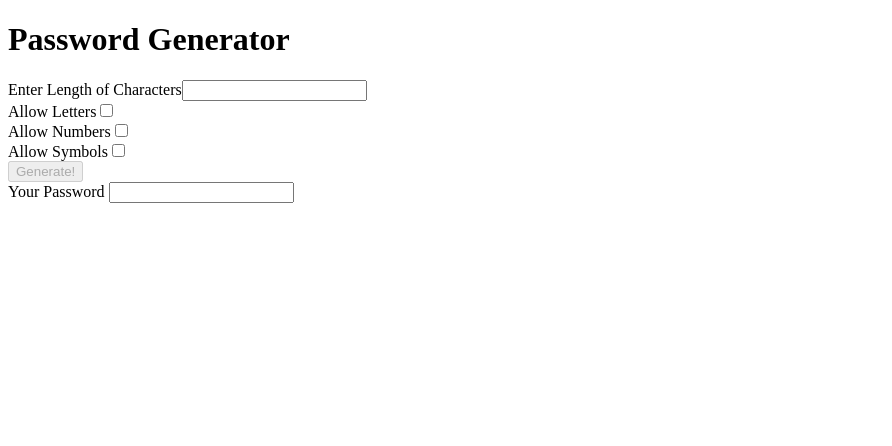
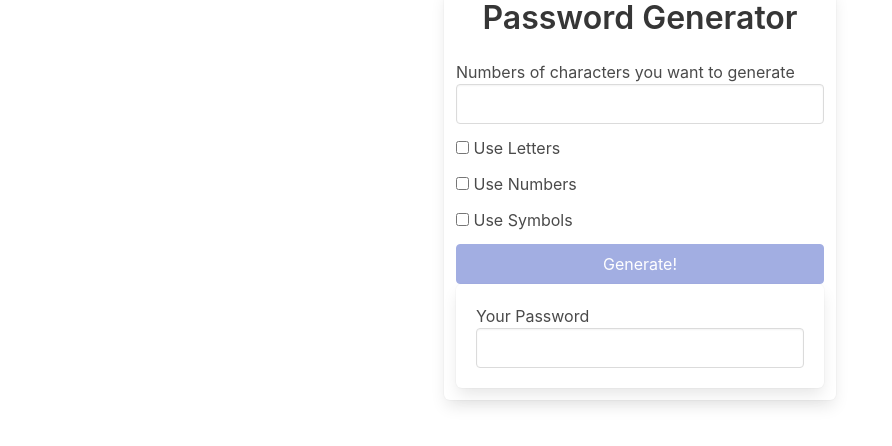
Before and after one commit to marcusungarette/angular-password-generator, an Angular app: page / in a window 1280 px wide. Shown: the top 446 px of the page, without its empty margins (0-892 px from the left). Built offline with nearby package versions, Linux system fonts and the light colour scheme.

Commit message:
Added Bulma and refactored the HTML Form to add some new elements

```diff
--- a/angular.json
+++ b/angular.json
@@ -45,13 +45,8 @@
             "polyfills": "src/polyfills.ts",
             "tsConfig": "tsconfig.app.json",
             "aot": true,
-            "assets": [
-              "src/favicon.ico",
-              "src/assets"
-            ],
-            "styles": [
-              "src/styles.scss"
-            ],
+            "assets": ["src/favicon.ico", "src/assets"],
+            "styles": ["node_modules/bulma/css/bulma.css"],
             "scripts": []
           },
           "configurations": {
@@ -109,13 +104,8 @@
             "polyfills": "src/polyfills.ts",
             "tsConfig": "tsconfig.spec.json",
             "karmaConfig": "karma.conf.js",
-            "assets": [
-              "src/favicon.ico",
-              "src/assets"
-            ],
-            "styles": [
-              "src/styles.scss"
-            ],
+            "assets": ["src/favicon.ico", "src/assets"],
+            "styles": ["src/styles.scss"],
             "scripts": []
           }
         },
@@ -127,9 +117,7 @@
               "tsconfig.spec.json",
               "e2e/tsconfig.json"
             ],
-            "exclude": [
-              "**/node_modules/**"
-            ]
+            "exclude": ["**/node_modules/**"]
           }
         },
         "e2e": {
@@ -145,6 +133,7 @@
           }
         }
       }
-    }},
+    }
+  },
   "defaultProject": "password-generator"
 }
--- a/package.json
+++ b/package.json
@@ -19,6 +19,7 @@
     "@angular/platform-browser": "~9.1.13",
     "@angular/platform-browser-dynamic": "~9.1.13",
     "@angular/router": "~9.1.13",
+    "bulma": "^0.9.2",
     "rxjs": "~6.5.4",
     "tslib": "^1.10.0",
     "zone.js": "~0.10.2"
--- a/src/app/app.component.html
+++ b/src/app/app.component.html
@@ -1,31 +1,54 @@
-<h1>Password Generator</h1>
-<div>
-  <label>Enter Length of Characters</label>
-  <input (input)="onChangeLength($event.target.value)" />
+<div class="container">
+  <div class="columns is-centered">
+    <div class="box column is-one-third">
+      <h1 class="title has-text-centered">Password Generator</h1>
+
+      <div class="field">
+        <label>Numbers of characters you want to generate</label>
+        <input class="input" (input)="onChangeLength($event.target.value)" />
       </div>
-<div>
-  <label>Allow Letters</label>
+
+      <div class="field">
+        <div class="control">
+          <label class="checkbox">
             <input (change)="onChangeUseLetters()" type="checkbox" />
+            Use Letters
+          </label>
         </div>
-<div>
-  <label>Allow Numbers</label>
+      </div>
+
+      <div class="field">
+        <div class="control">
+          <label class="checkbox">
             <input (change)="onChangeUseNumbers()" type="checkbox" />
+            Use Numbers
+          </label>
         </div>
-<div>
-  <label>Allow Symbols</label>
+      </div>
+
+      <div class="field">
+        <div class="control">
+          <label class="checkbox">
             <input (change)="onChangeUseSymbols()" type="checkbox" />
+            Use Symbols
+          </label>
         </div>
-<div>
+      </div>
+
       <button
         [disabled]="
-      !(length && (includeLetters || includeNumbers || includeSymbols))
+          !(length && (includeLetters || includeSymbols || includeNumbers))
         "
         (click)="onButtonClick()"
+        class="button is-link is-fullwidth"
       >
         Generate!
       </button>
+
+      <div class="box">
+        <label>Your Password</label>
+        <input class="input" [value]="password" />
       </div>
-<div>
-  <label>Your Password </label>
-  <input [value]="password" />
     </div>
+  </div>
+</div>
```
Also changed, not shown: 1 other file (tests, documents, lock files or other folders). Lines whose indentation alone changed are shown as unchanged.
